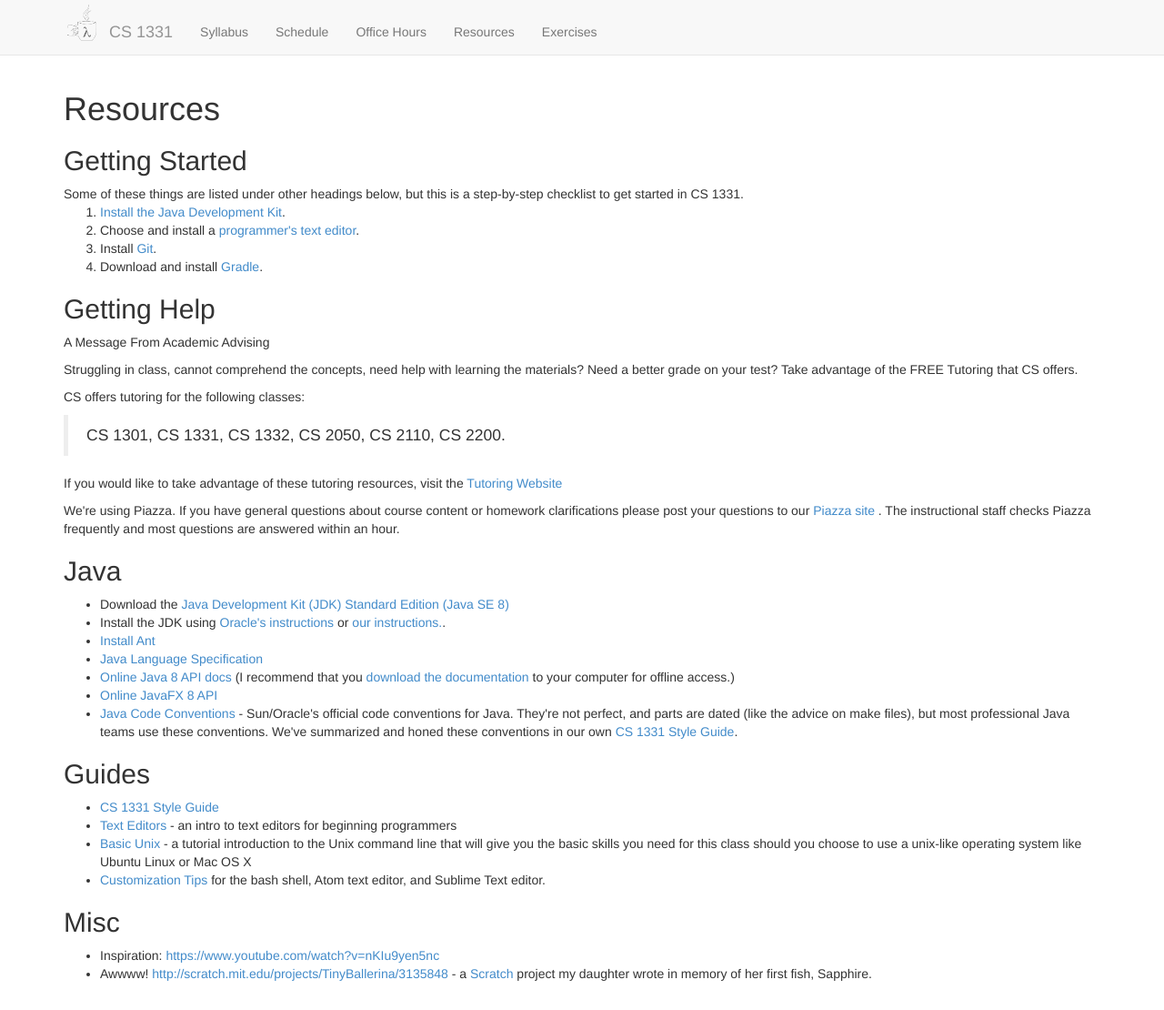
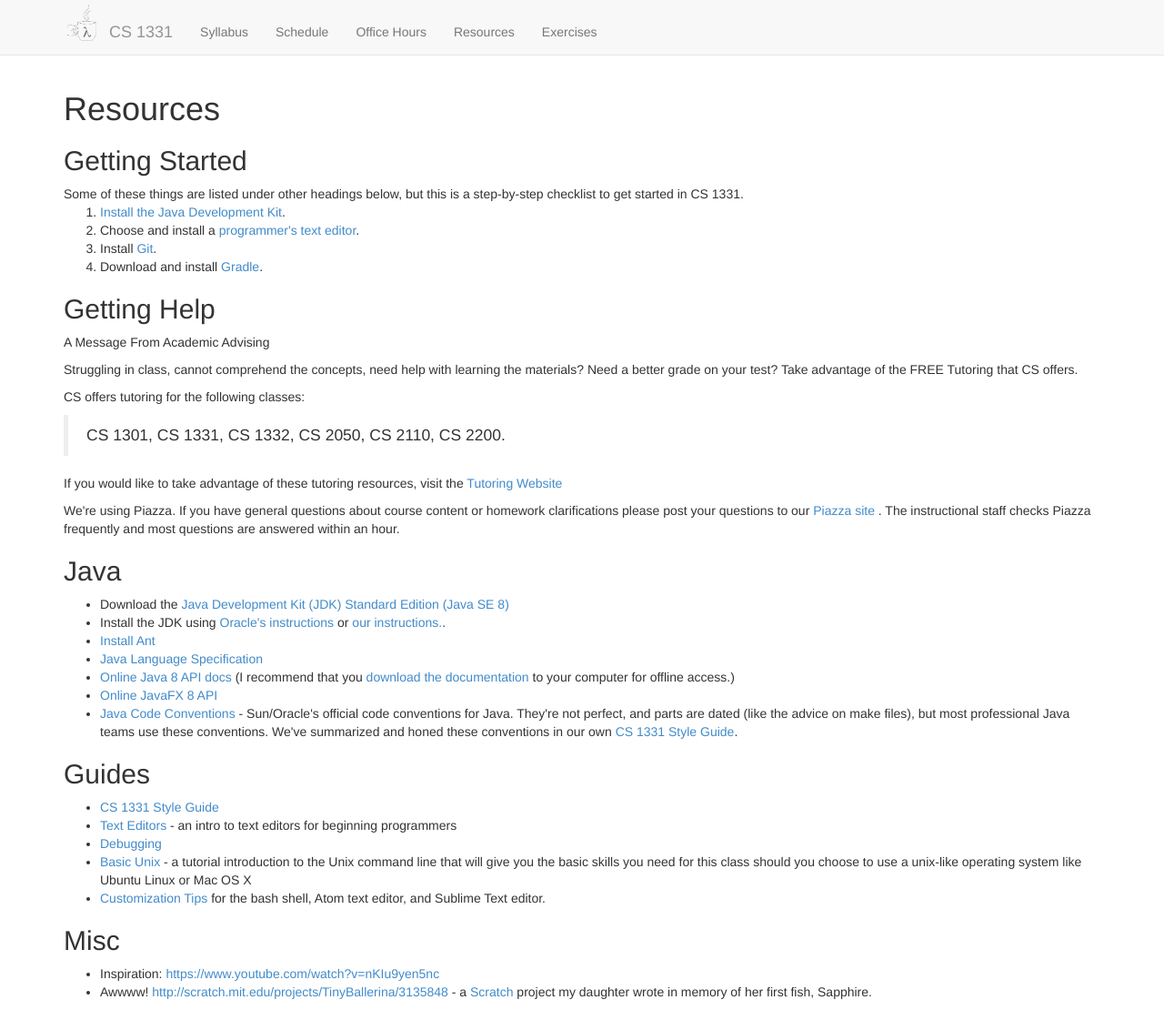
Before and after one commit to cs1331/cs1331.github.io.old, a Jekyll site: the page built from resources.html, in a window 1280 px wide and 1110 px high. Shown: the whole window at 91% size. Built offline with Jekyll 4.4.1, drawn with Linux system fonts in a browser that asks for light colours; nearby versions of some CDN libraries.

Commit message:
Added debugging guide to resources

```diff
--- a/resources.html
+++ b/resources.html
@@ -42,6 +42,7 @@ CS 1301, CS 1331, CS 1332, CS 2050, CS 2110,  CS 2200.</blockquote>
 <ul class="simple">
 <li><a href="cs1331-style-guide.html">CS 1331 Style Guide</a></li>
 <li><a href="text-editors.html">Text Editors</a> - an intro to text editors for beginning programmers</li>
+<li><a href="debugging.html">Debugging</a></li>
 <li><a href="http://matt.might.net/articles/basic-unix/">Basic Unix</a> - a tutorial introduction to the Unix command line
 that will give you the basic skills you need for this class should you choose to use a unix-like operating system like Ubuntu Linux or Mac OS X</li>
 <li><a href="customization-tips.html">Customization Tips</a> for the bash shell, Atom text editor, and Sublime Text editor.</li>
```
Also changed, not shown: debugging.md (renamed from debugging-guide.md).
